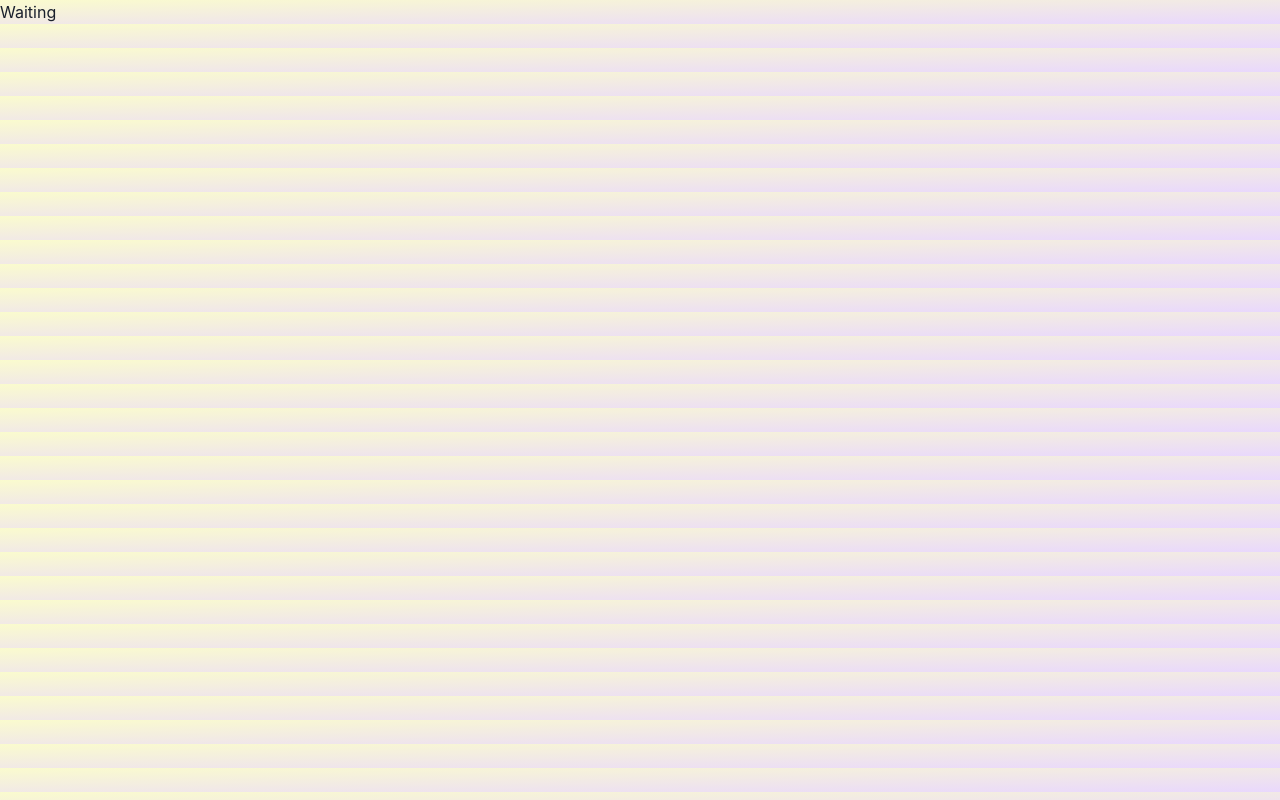
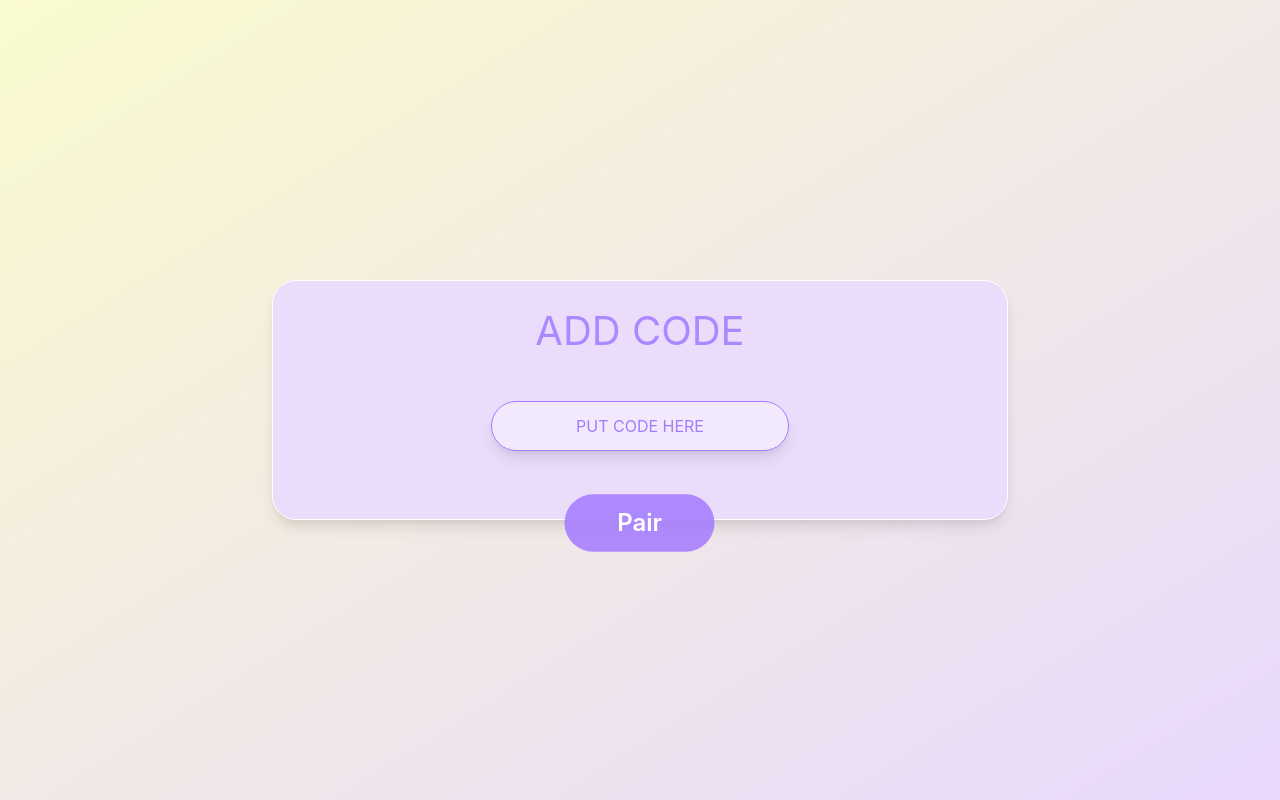
Before and after one commit to ThisTine/detectiveXXIII-frontend, a React (Vite) app: page /waiting in a window 1280 px wide. Built offline with nearby package versions, Linux system fonts and the light colour scheme; no server answers.

Commit message:
Update Waiting.tsx

```diff
--- a/src/pages/Waiting.tsx
+++ b/src/pages/Waiting.tsx
@@ -1,11 +1,101 @@
-import React, { useState } from 'react'
+import { Box, Flex, Input, Text } from '@chakra-ui/react'
+import { useState } from 'react'
+import BoxContainer from '../components/BoxContainer'
+import PrimaryButton from '../components/PrimaryButton'
+import AppLayout from '../layouts/AppLayout'
+import { useToast } from '@chakra-ui/react'
+import {
+  FormControl,
+} from '@chakra-ui/react'
 
 type year = 1 | 2
 
+
+// func submit
+// oncilck use func submit
+
+
 const Waiting = () => {
-    const [year] = useState<year>(1)
+  const [year] = useState<year>(1)
+  const [code, setCode] = useState('');
+  const toast = useToast()
+
+  function Submit(e: any) {
+    alert(`Your Code: ${code}`)
+    e.prepentDefault()
+
+  }
+  const Error = (text: string) => {
+    toast({
+      title: 'Error.',
+      description: text,
+      status: 'error',
+      duration: 9000,
+      position: 'top-right',
+      isClosable: true,
+    })
+  }
+
   return (
-    <div>Waiting</div>
+    <div>
+      <AppLayout>
+
+        {year === 1 ? // Wating Page year 1
+          <BoxContainer Button={<PrimaryButton onClick={Submit}>Pair</PrimaryButton>} >
+            <Flex align="center" justify="center" flexDirection={["column"]} >
+              <Box mb={10}>
+                <Text
+                  fontSize={40}
+                  color={'#AD89FF'}
+                  textAlign={['center']}>
+                  ADD CODE
+                </Text>
+              </Box>
+              <Box >
+                <FormControl as='form' onSubmit={(e) => Submit(e)} borderColor={"#A37BFF"} >
+                  <Input
+                    id='CODE'
+                    width='auto'
+                    p={6}
+                    bg='whiteAlpha.500'
+                    boxShadow='lg'
+                    borderRadius={60}
+                    placeholder='PUT CODE HERE'
+                    _placeholder={{ color: '#A37BFF' }}
+                    textColor={'#A37BFF'}
+                    onChange={(e) => setCode(e.target.value)}
+                    textAlign={['center']} />
+                </FormControl>
+              </Box>
+            </Flex>
+
+
+
+          </BoxContainer> : // Wating Page year 2
+
+          <BoxContainer>
+            <Flex align="center" justify="center" flexDirection={["column"]} >
+              <Box mb={10}>
+                <Text
+                  fontSize={40}
+                  color={'#AD89FF'}
+                  textAlign={['center']}>
+                  STATUS
+                </Text>
+              </Box>
+              <Box mb={20} bg='whiteAlpha.500' width='50%' boxShadow='lg' border={"1px solid #A37BFF"} borderRadius={50} p={4} color='white'>
+                <Text
+                  fontSize={24}
+                  color={'#AD89FF'}
+                  textAlign={['center']}>
+                  Pairing...
+                </Text>
+              </Box>
+            </Flex>
+          </BoxContainer>}
+      </AppLayout>
+
+    </div>
   )
 }
 
```
